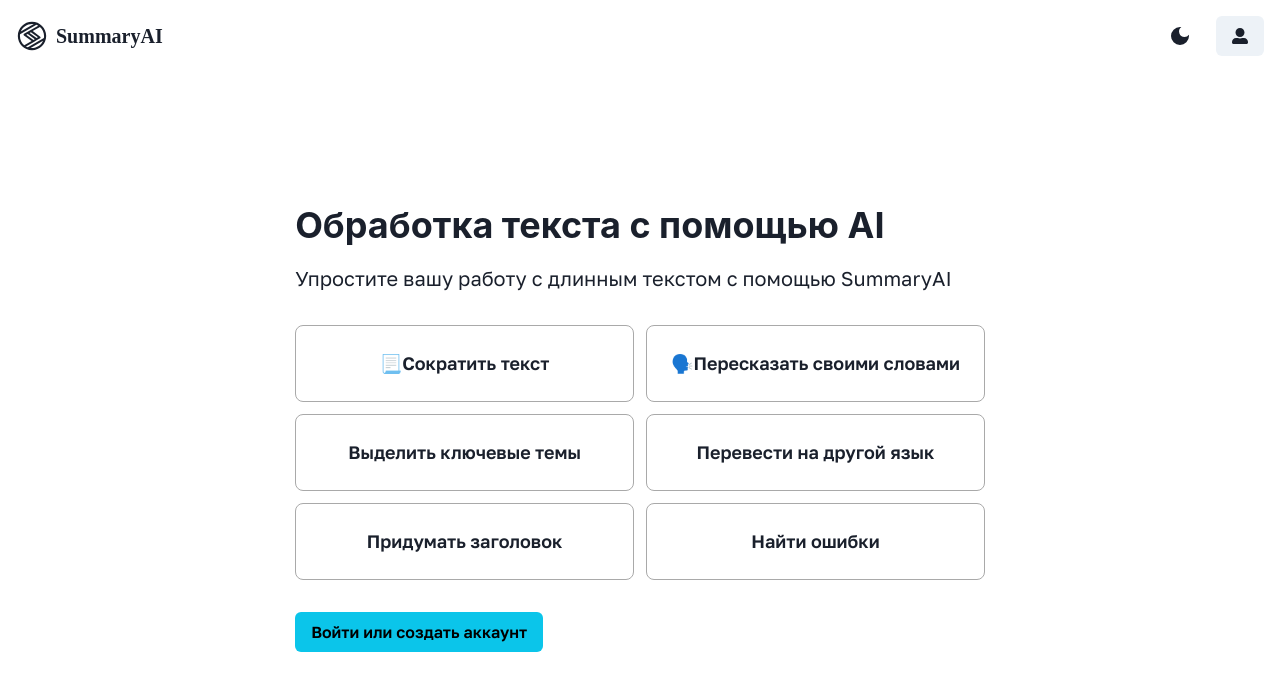
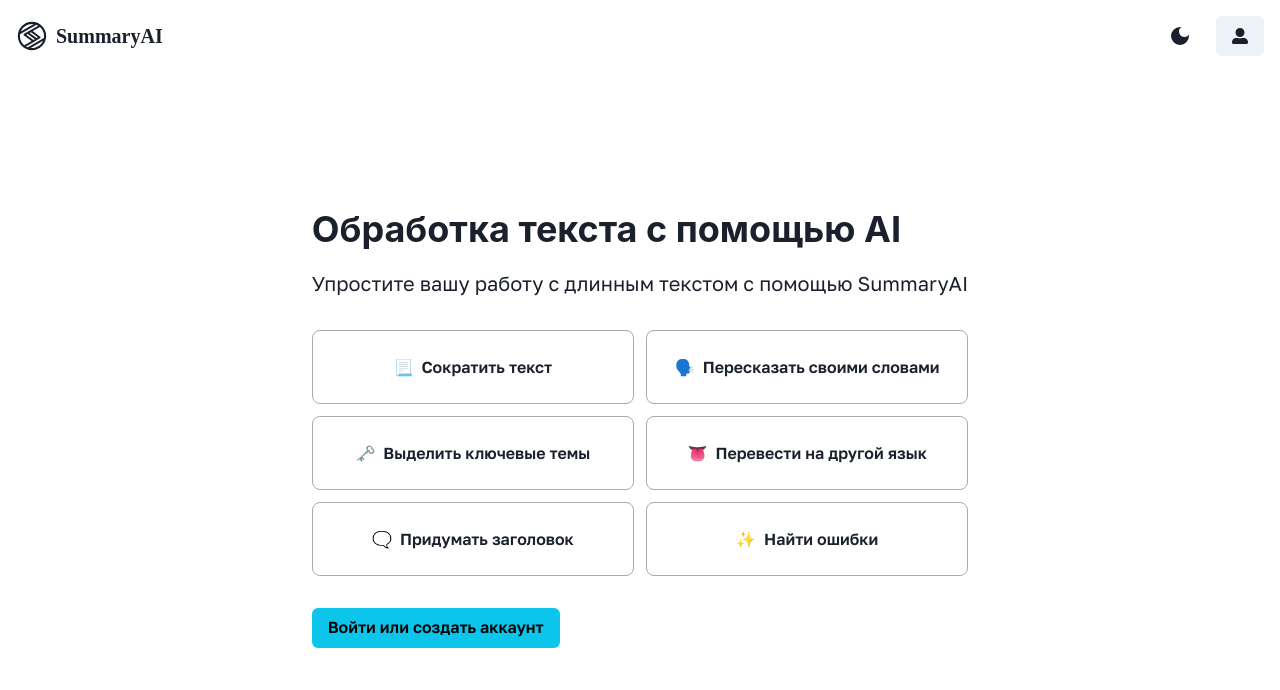
Before and after one commit to flippyboi/summarize, a React (Vite) app: page / in a window 1280 px wide. Shown: the top 690 px of the page. Built offline with nearby package versions, Linux system fonts and the light colour scheme; no server answers; a web font is replaced by a local one.

Commit message:
home page

```diff
--- a/src/components/HomePage/HomePage.tsx
+++ b/src/components/HomePage/HomePage.tsx
@@ -27,19 +27,19 @@ const desc = [
     },
     {
         title: 'Выделить ключевые темы',
-        icon: '',
+        icon: '🗝️',
     },
     {
         title: 'Перевести на другой язык',
-        icon: '',
+        icon: '👅',
     },
     {
         title: 'Придумать заголовок',
-        icon: '',
+        icon: '🗨️',
     },
     {
         title: 'Найти ошибки',
-        icon: '',
+        icon: '✨',
     },
 ];
 
@@ -57,16 +57,17 @@ export const HomePage = () => {
                     {desc.map(item => (
                         <Flex
                             key={item.title}
-                            fontSize={18}
+                            fontSize={16}
                             fontWeight={600}
                             borderRadius={8}
                             p={6}
+                            gap={2}
                             align="center"
                             justify="center"
                             border="1.5px solid darkgray"
                         >
-                            {item.icon}
-                            {item.title}
+                            <Text>{item.icon}</Text>
+                            <Text>{item.title}</Text>
                         </Flex>
                     ))}
                 </Grid>
```
